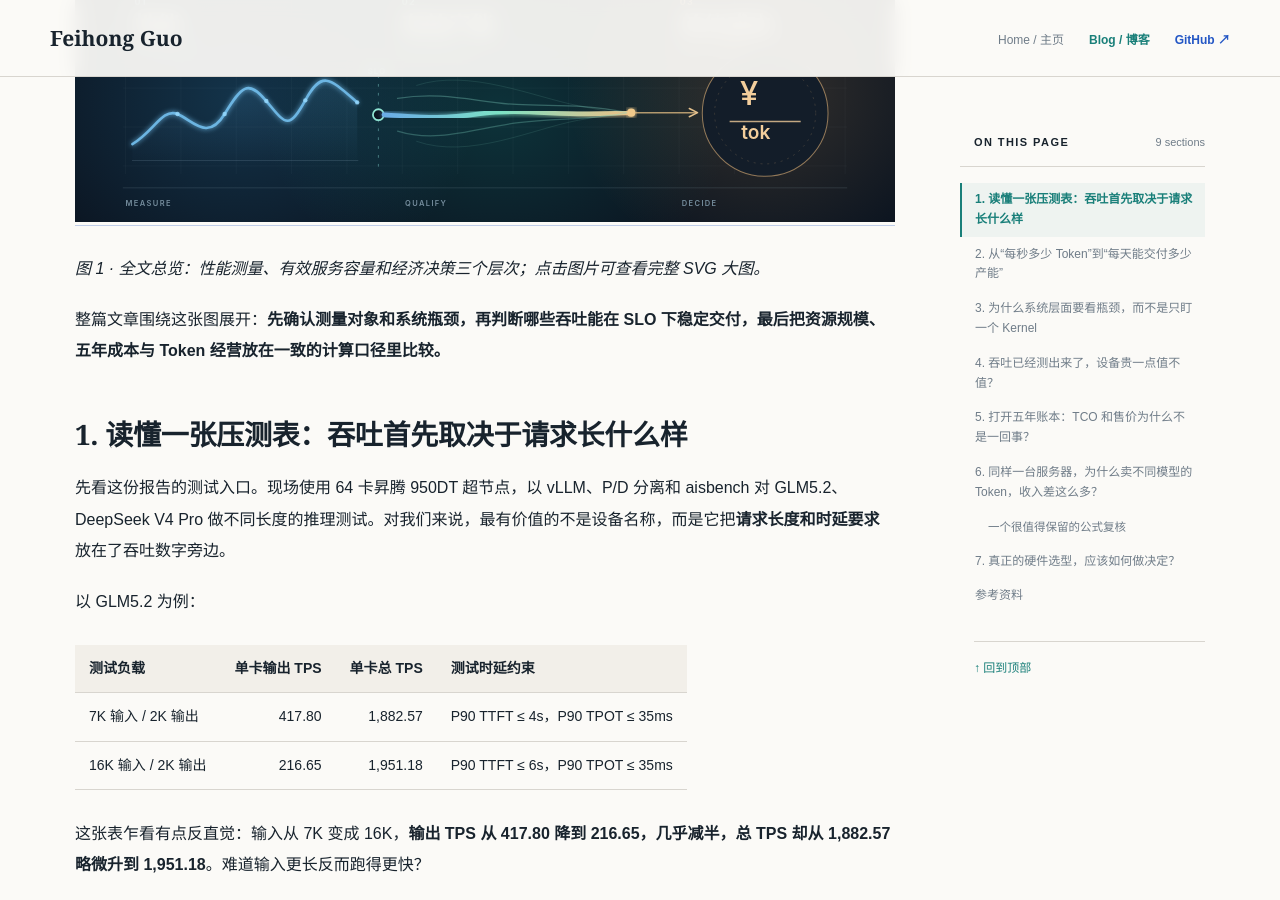
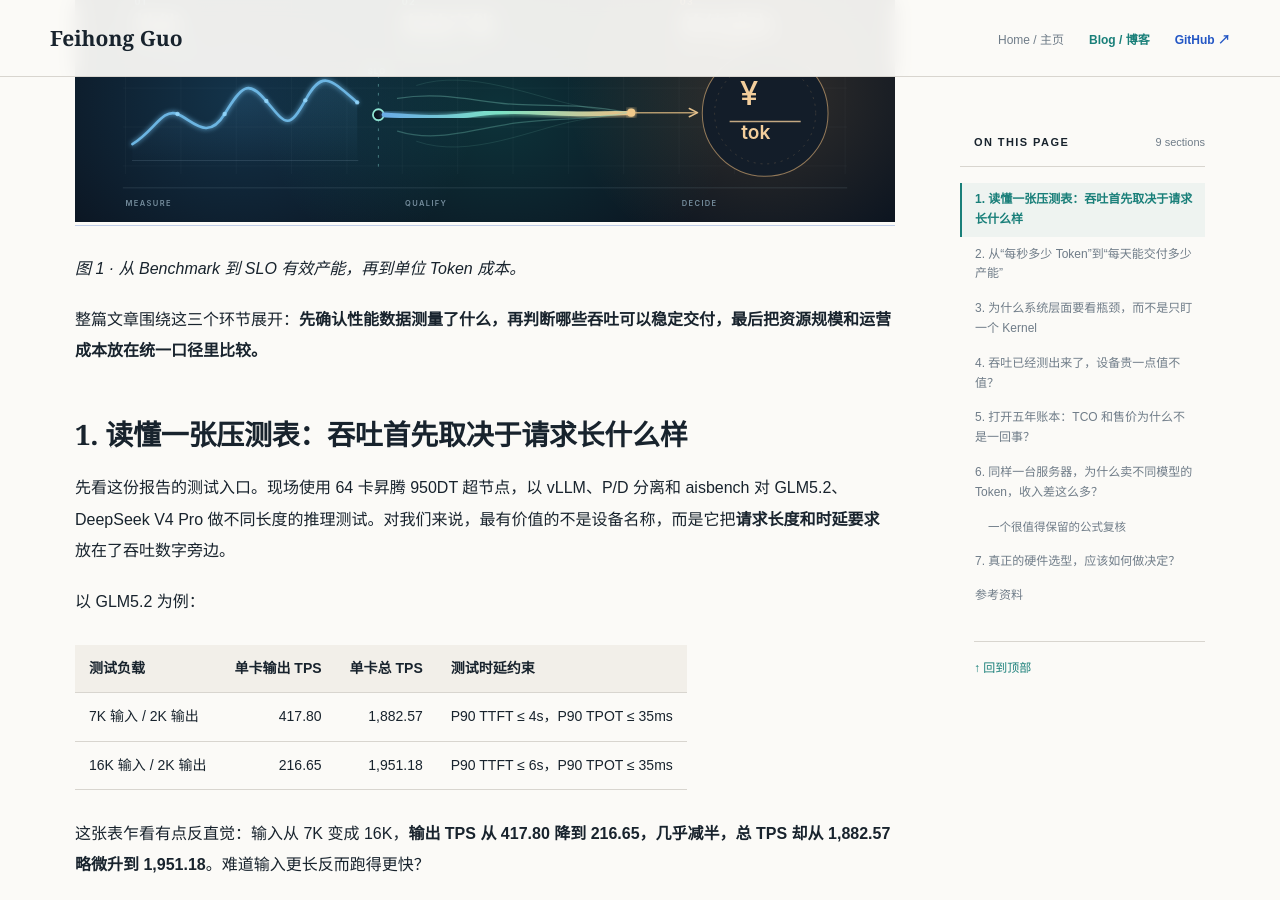
Before and after one commit to Phoenix3334/Phoenix3334.github.io, a Jekyll site: the page built from _posts/2026-11-19-benchmark-capacity-token-cost.md, in a window 1280 px wide and 900 px high, scrolled down 1261 px. Built offline with Jekyll 4.4.1, drawn with Linux system fonts in a browser that asks for light colours.

Commit message:
blog: simplify overview caption to match minimal visual

```diff
--- a/_posts/2026-11-19-benchmark-capacity-token-cost.md
+++ b/_posts/2026-11-19-benchmark-capacity-token-cost.md
@@ -19,14 +19,14 @@ tags: [LLM-Inference, Benchmarking, Capacity-Planning, TCO, Performance-Engineer
 
 
 <p align="center">
-  <a href="/assets/posts/tco-decision-chain.svg" target="_blank" rel="noopener noreferrer" title="打开推理性能到 TCO 的全景总览图">
-    <img src="/assets/posts/tco-decision-chain.svg" width="100%" alt="全篇总览：从业务负载、Prefill/Decode、Benchmark、SLO有效容量、P/D配置、五年TCO、Token定价到硬件选型的九步分析框架；附950DT真实案例与常见统计口径问题">
+  <a href="/assets/posts/tco-decision-chain.svg" target="_blank" rel="noopener noreferrer" title="打开推理性能、有效产能与单位成本总览图">
+    <img src="/assets/posts/tco-decision-chain.svg" width="100%" alt="极简视觉总览：性能测量经过 SLO 约束成为可交付产能，最后转化为每 Token 的成本评价">
   </a>
 </p>
 
-*图 1 · 全文总览：性能测量、有效服务容量和经济决策三个层次；点击图片可查看完整 SVG 大图。*
+*图 1 · 从 Benchmark 到 SLO 有效产能，再到单位 Token 成本。*
 
-整篇文章围绕这张图展开：**先确认测量对象和系统瓶颈，再判断哪些吞吐能在 SLO 下稳定交付，最后把资源规模、五年成本与 Token 经营放在一致的计算口径里比较。**
+整篇文章围绕这三个环节展开：**先确认性能数据测量了什么，再判断哪些吞吐可以稳定交付，最后把资源规模和运营成本放在统一口径里比较。**
 
 ## 1. 读懂一张压测表：吞吐首先取决于请求长什么样
 
```
